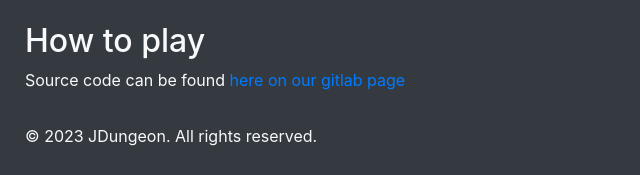
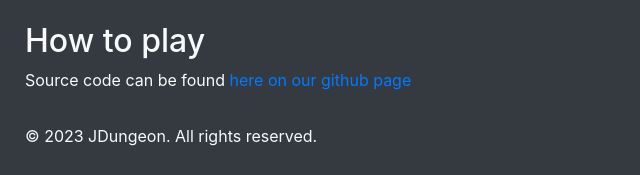
Before and after one commit to jonathaneeckhout/jdungeon-website, a website: page public/index.html in a window 1280 px wide. Shown: the part 655-830 px from the top of the page, 75-715 px from the left. Drawn offline with nearby package versions, Linux system fonts and the light colour scheme.

Commit message:
use correct link

```diff
--- a/public/index.html
+++ b/public/index.html
@@ -50,8 +50,8 @@
 
         <div class="container mt-5">
             <h2>How to play</h2>
-            <p>Source code can be found <a href="https://gitlab.com/jdungeon/jdungeon" target="_blank">here on our
-                    gitlab
+            <p>Source code can be found <a href="https://github.com/jonathaneeckhout/jdungeon-client" target="_blank">here on our
+                    github
                     page</a></p>
         </div>
 
```
